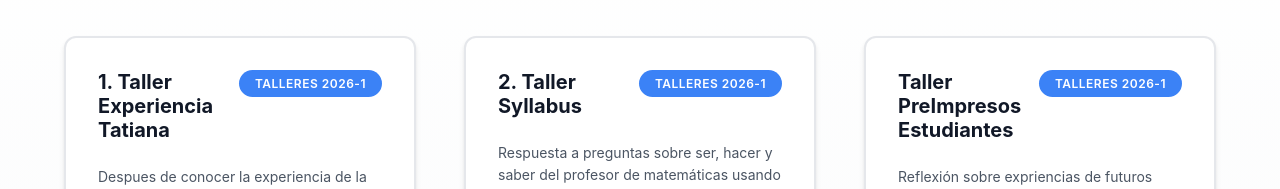
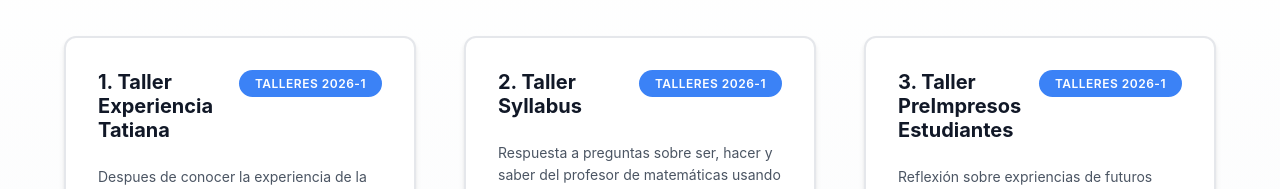
Before and after one commit to RumiSoftware2/talleres-seminario-practica, a React (Vite) app: page / in a window 1280 px wide. Shown: the part 341-530 px from the top of the page. Built offline with nearby package versions, Linux system fonts and the light colour scheme.

Commit message:
preimpresos2

```diff
--- a/src/data/talleres.ts
+++ b/src/data/talleres.ts
@@ -41,7 +41,7 @@ export const talleres: Taller[] = [
   {
 
     id: 'taller-03',
-    nombre: 'Taller PreImpresos Estudiantes',
+    nombre: '3. Taller PreImpresos Estudiantes',
     descripcion: 'Reflexión sobre expriencias de futuros educadores de matemáticas en su práctica de imersión total, en donde la matemática se estudia en contextos y problemáticas cercanas a los estudiantes.',
     ruta: '/pdfs/taller_preImpresos_Sebastian_Mendoza.pdf',
     unidad: 'Talleres 2026-1',
```
